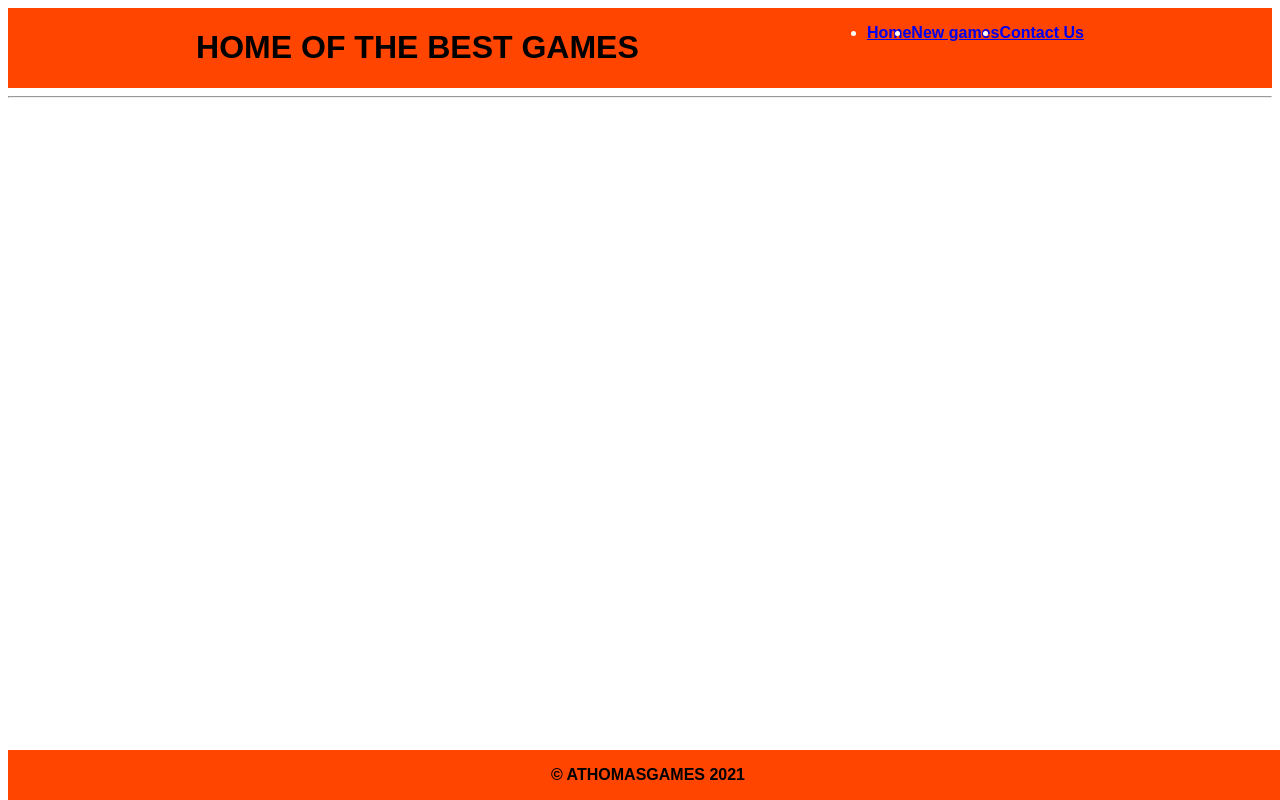
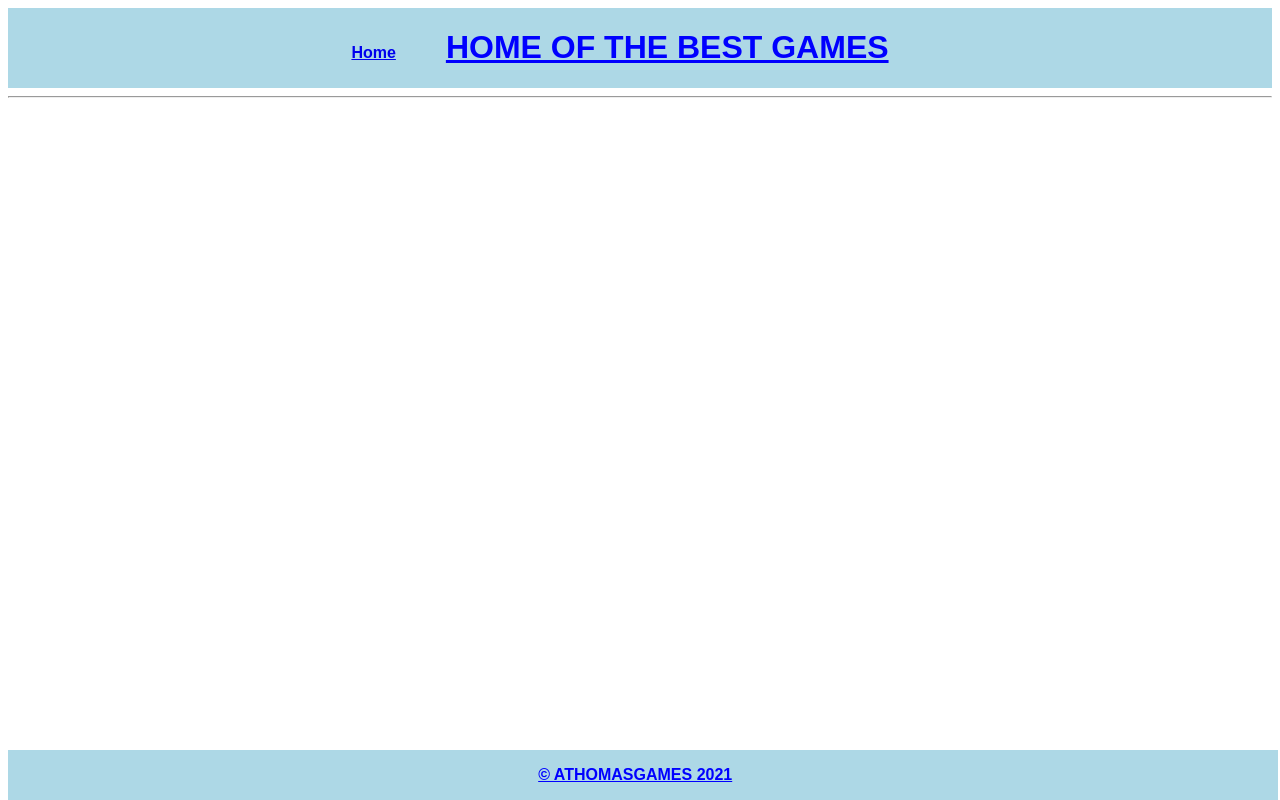
Before and after one commit to AJThomas145/week3_hw_game_app, a Python web app: template templates/base.html in a window 1280 px wide. Run offline with Jinja, Linux system fonts and the light colour scheme; the template is opened without the code that fills it, so the values that code supplies are empty.

Commit message:
sixth commit

```diff
--- a/controllers/controller.py
+++ b/controllers/controller.py
@@ -15,3 +15,5 @@ def play_game(player1pick, player2pick):
     game = Game()
     winner = game.who_wins(player_1, player_2)
     return render_template("winner.html", title="winner", winner=winner )
+
+@app.route("/home/play")
--- a/static/main.css
+++ b/static/main.css
@@ -1,34 +1,43 @@
 body {
     font-family: Arial, Helvetica, sans-serif;
 }
-
-body > header {
-    display: flex;
-    justify-content:space-evenly;
-    background-color:orangered;
-    list-style: none;
-
-}
-
-body > header > h1 > nav > ul {
-    justify-content: center;
-
-}
-
-ul {
-    display: flex;
-    flex-direction: row;
-    color: white;
-    justify-content: space-between;
-
-}
-
 
 .footer {
     position: absolute;
     text-align: center;
     bottom: 0;
-    width: 100%;
+    width: 98%;
     height: 50px;
-    background-color: orangered;
+    background-color: lightblue;
+    padding-right: 16px;
+    text-decoration: underline;
+    color: blue;
 }
+#header {
+    display:flex;
+    flex-direction: row-reverse;
+    justify-content:center;
+    background: lightblue;
+    gap: 50px;
+    align-items: baseline;
+
+
+}
+
+#menu {
+    display: flex;
+    list-style: none;
+    gap: 50px;
+}
+
+
+body > header > h1 {
+    color: blue;
+    text-decoration: none;
+    padding-right: 80px;
+    text-decoration: underline;
+}
+
+main {
+    padding-left: 20px;
+}
--- a/templates/base.html
+++ b/templates/base.html
@@ -8,31 +8,25 @@
     <title>{{ title }} - Welcome To My Game</title>
 </head>
 <body>
-    <header>
+    <header id="header">
         <h1>HOME OF THE BEST GAMES</h1><b>
         <nav>
-            <ul>
+            <ul id="menu">
                 <li>
-                    <a href="/">Home</a>
+                    <a href="/home">Home</a>
                 </li>
-                <li>
-                    <a href="/">New games</a>
-                </li>
-                <li>
-                    <a href="/">Contact Us</a>
-                </li>
-        </ul>
         </nav>
     </header>
+        <hr>
+        <br<br><br>
+    <MAIN>
 
-    <main>
-     <hr><b>
     {% block content %}{% endblock %}
 
-    <br><br>
-    </main>
+    </MAIN>
 
     <footer class="footer">
+
 
     <p>&copy ATHOMASGAMES 2021</p>
 
```
Also changed, not shown: models/game.py (+38 -6 lines), templates/computer.html (added, +15 -0 lines).
